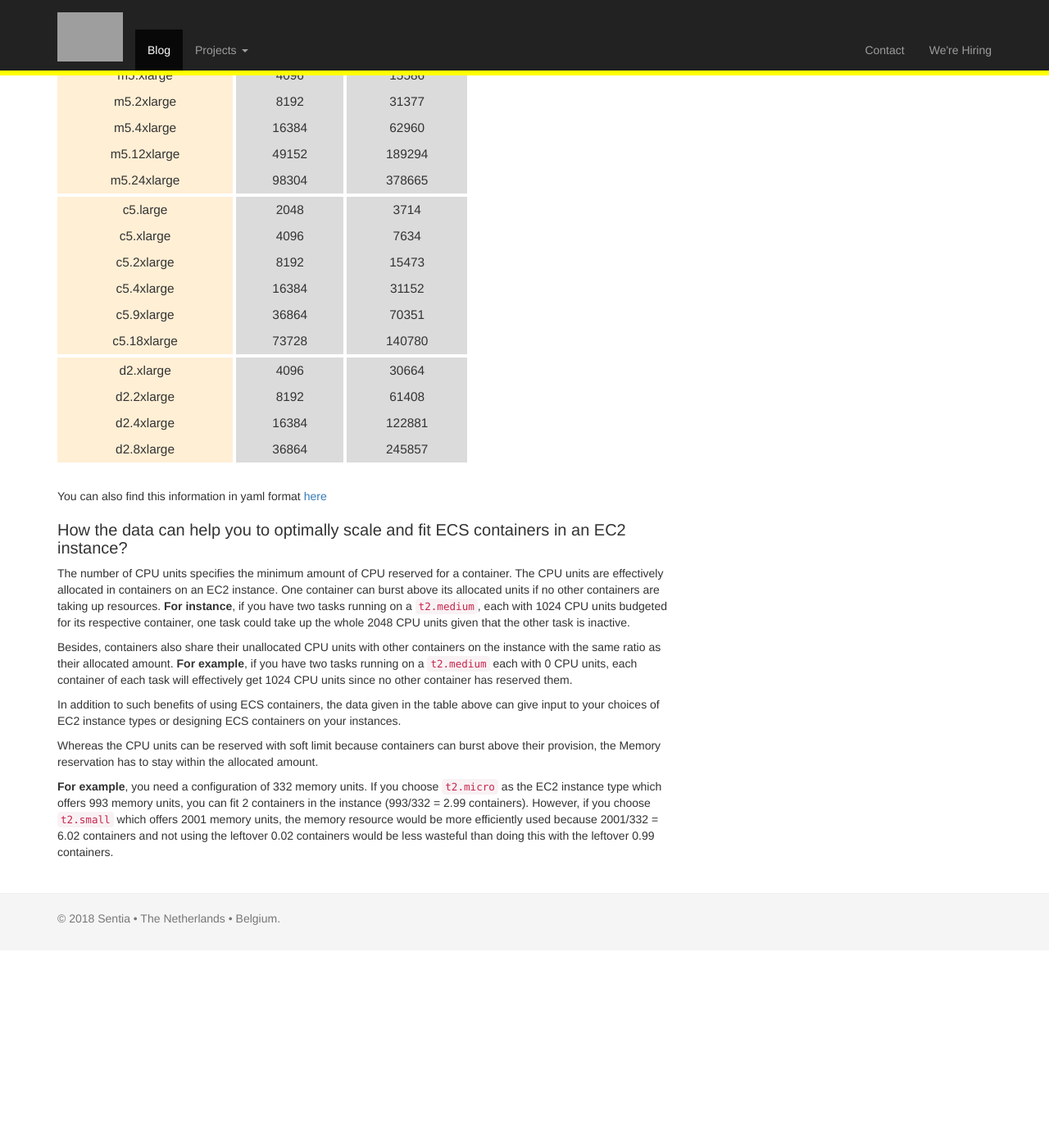
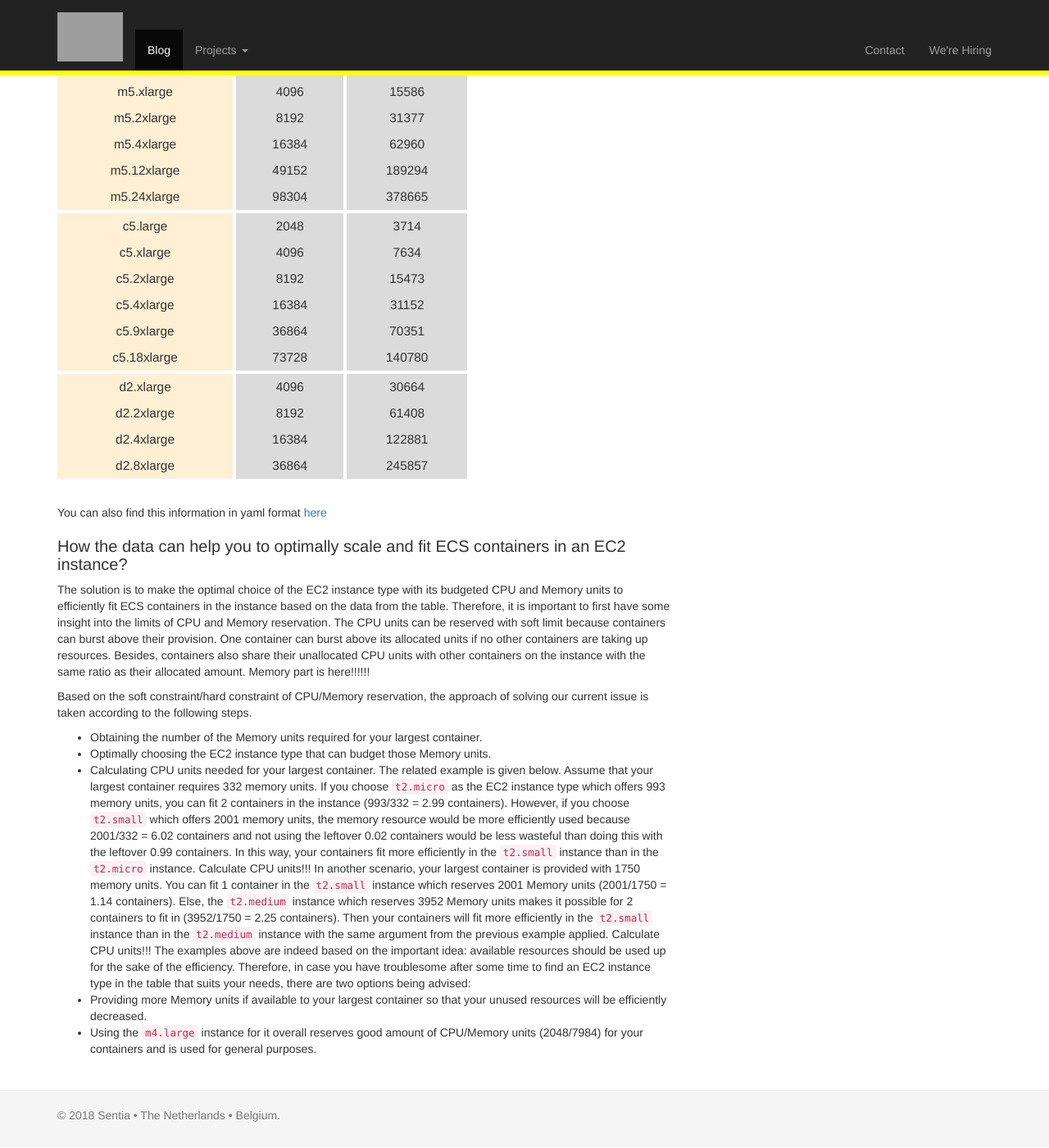
Before and after one commit to sentiampc/sentialabs.github.io, a Jekyll site: the page built from _posts/2018-05-25-ecs-calculator.md, in a window 1280 px wide and 1400 px high, scrolled down 1964 px. Shown: the whole window at 82% size. Built offline with Jekyll 4.4.1, drawn with Linux system fonts in a browser that asks for light colours; nearby versions of some CDN libraries; before the commit the page ends 3124 px from its top, so only the background shows below that; some of the changed text lies outside the part shown; grey boxes are pictures that could not be loaded.

Commit message:
Add problem description, solution and examples.

```diff
--- a/_posts/2018-05-25-ecs-calculator.md
+++ b/_posts/2018-05-25-ecs-calculator.md
@@ -9,7 +9,8 @@ author:
 
 In the cloud, containers provide a containerised environment enabling your code to be built, shipped and run anywhere. This can be simply done by just running your code without setting up your operating system.
 
-Coming with such benefit, AWS Elastic Container Services (ECS) is a a highly scalable, fast, container management service that makes easy to run your containerised code and applications across a managed cluster of EC2 instances. You will need to optimally scale and fit ECS containers in an EC2 instance for the efficient usage of your resources in cloud. This means that the CPU and memory capacity of the EC2 instance should be used up to be distributed over the possible maximum number of containers that can fit in the EC2 instance. You can have a quick access to data of the CPU and memory reservation for each EC2 instance type using the table with all information below.
+Coming with such benefit, AWS Elastic Container Services (ECS) is a a highly scalable, fast, container management service that makes easy to run your containerised code and applications across a managed cluster of EC2 instances. You will need to optimally scale and fit ECS containers in an EC2 instance for the efficient usage of your resources in the cloud. This means you should ensure that resources such as CPU and Memory units are enough and efficiently reserved for your largest container to scale out.
+The table below provides the values of the CPU and Memory reservation for each EC2 instance type as inputs to how to optimally fit ECS containers in an EC2 instance. Furthermore, how this is achieved will be explained in the latter examples.
 
   <div markdown="1" class="table-responsive ec2-table">
 
@@ -96,13 +97,19 @@ You can also find this information in yaml format [here](/assets/files/2018-05-2
 
 ## How the data can help you to optimally scale and fit ECS containers in an EC2 instance?
 
+The solution is to make the optimal choice of the EC2 instance type with its budgeted CPU and Memory units to efficiently fit ECS containers in the instance based on the data from the table. Therefore, it is important to first have some insight into the limits of CPU and Memory reservation.
+The CPU units can be reserved with soft limit because containers can burst above their provision. One container can burst above its allocated units if no other containers are taking up resources. Besides, containers also share their unallocated CPU units with other containers on the instance with the same ratio as their allocated amount.
+Memory part is here!!!!!!
 
-The number of CPU units specifies the minimum amount of CPU reserved for a container. The CPU units are effectively allocated in containers on an EC2 instance. One container can burst above its allocated units if no other containers are taking up resources. **For instance**, if you have two tasks running on a `t2.medium`, each with 1024 CPU units budgeted for its respective container, one task could take up the whole 2048 CPU units given that the other task is inactive.
-
-Besides, containers also share their unallocated CPU units with other containers on the instance with the same ratio as their allocated amount. **For example**, if you have two tasks running on a `t2.medium` each with 0 CPU units, each container of each task will effectively get 1024 CPU units since no other container has reserved them.
-
-In addition to such benefits of using ECS containers, the data given in the table above can give input to your choices of EC2 instance types or designing ECS containers on your instances.
-
-Whereas the CPU units can be reserved with soft limit because containers can burst above their provision, the Memory reservation has to stay within the allocated amount.
-
-**For example**, you need a configuration of 332 memory units. If you choose `t2.micro` as the EC2 instance type which offers 993 memory units, you can fit 2 containers in the instance (993/332 = 2.99 containers). However, if you choose `t2.small` which offers 2001 memory units, the memory resource would be more efficiently used because 2001/332 = 6.02 containers and not using the leftover 0.02 containers would be less wasteful than doing this with the leftover 0.99 containers.
+Based on the soft constraint/hard constraint of CPU/Memory reservation, the approach of solving our current issue is taken according to the following steps.
+* Obtaining the number of the Memory units required for your largest container.
+* Optimally choosing the EC2 instance type that can budget those Memory units.
+* Calculating CPU units needed for your largest container.
+The related example is given below.
+Assume that your largest container requires 332 memory units. If you choose `t2.micro` as the EC2 instance type which offers 993 memory units, you can fit 2 containers in the instance (993/332 = 2.99 containers). However, if you choose `t2.small` which offers 2001 memory units, the memory resource would be more efficiently used because 2001/332 = 6.02 containers and not using the leftover 0.02 containers would be less wasteful than doing this with the leftover 0.99 containers. In this way, your containers fit more efficiently in the `t2.small` instance than in the `t2.micro` instance.
+Calculate CPU units!!!
+In another scenario, your largest container is provided with 1750 memory units. You can fit 1 container in the `t2.small` instance which reserves 2001 Memory units (2001/1750 = 1.14 containers). Else, the `t2.medium` instance which reserves 3952 Memory units makes it possible for 2 containers to fit in (3952/1750 = 2.25 containers). Then your containers will fit more efficiently in the `t2.small` instance than in the `t2.medium` instance with the same argument from the previous example applied.
+Calculate CPU units!!!
+The examples above are indeed based on the important idea: available resources should be used up for the sake of the efficiency. Therefore, in case you have troublesome after some time to find an EC2 instance type in the table that suits your needs, there are two options being advised:
+* Providing more Memory units if available to your largest container so that your unused resources will be efficiently decreased.
+* Using the `m4.large` instance for it overall reserves good amount of CPU/Memory units (2048/7984) for your containers and is used for general purposes.
```
